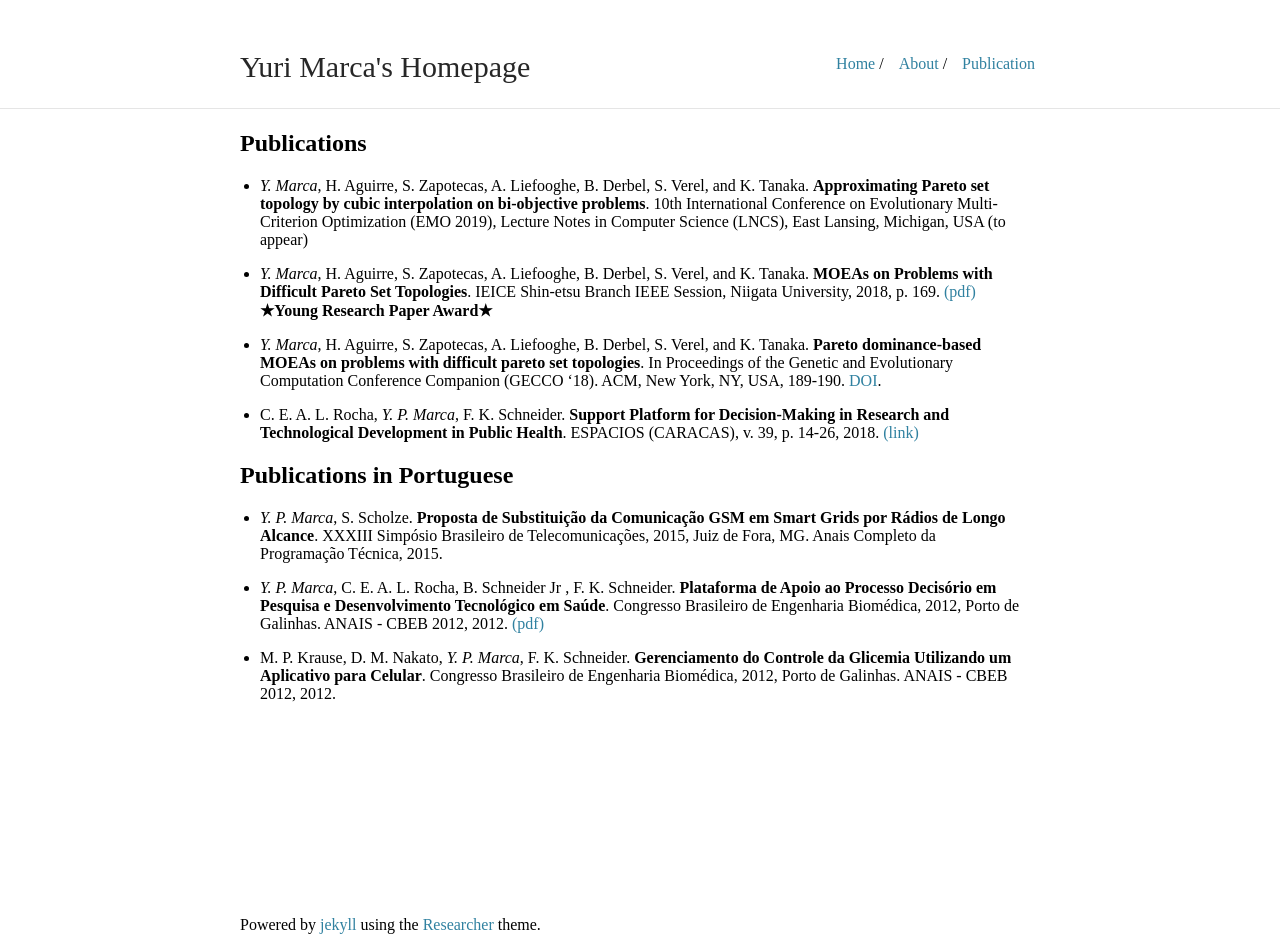
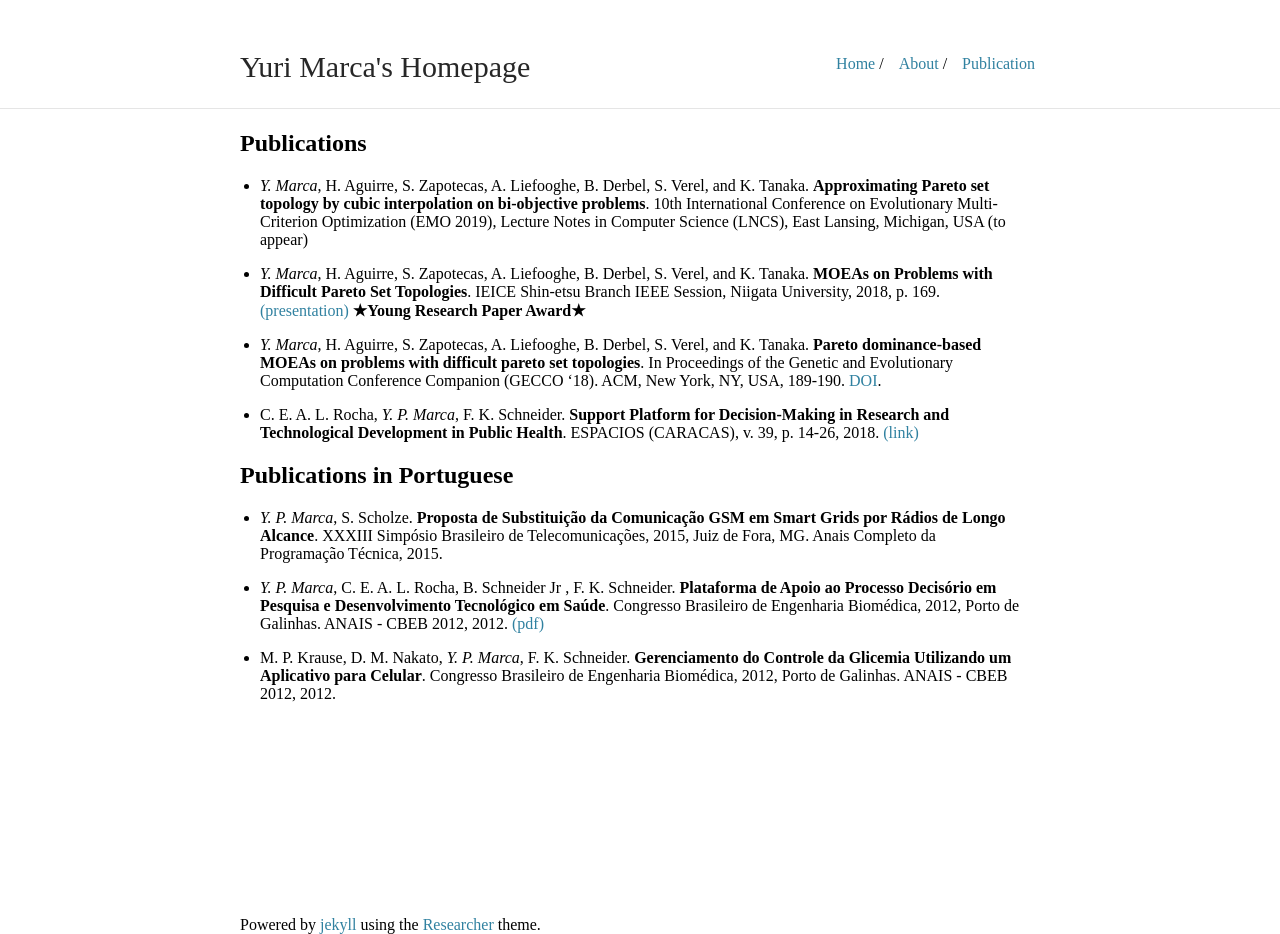
Before and after one commit to yurimarca/yurimarca.github.io, a Jekyll site: the page built from publication.md, in a window 1280 px wide. Built offline with Jekyll 4.4.1, drawn with Linux system fonts in a browser that asks for light colours.

Commit message:
change publication.md

```diff
--- a/publication.md
+++ b/publication.md
@@ -8,7 +8,7 @@
 
 * _Y. Marca_, H. Aguirre, S. Zapotecas, A. Liefooghe, B. Derbel, S. Verel, and K. Tanaka. **Approximating Pareto set topology by cubic interpolation on bi-objective problems**. 10th International Conference on Evolutionary Multi-Criterion Optimization (EMO 2019), Lecture Notes in Computer Science (LNCS), East Lansing, Michigan, USA (to appear)
 
-* _Y. Marca_, H. Aguirre, S. Zapotecas, A. Liefooghe, B. Derbel, S. Verel, and K. Tanaka. **MOEAs on Problems with Difficult Pareto Set Topologies**. IEICE Shin-etsu Branch IEEE Session, Niigata University, 2018, p. 169. [(pdf)](pdf/shinestu2018.pdf) **★Young Research Paper Award★**
+* _Y. Marca_, H. Aguirre, S. Zapotecas, A. Liefooghe, B. Derbel, S. Verel, and K. Tanaka. **MOEAs on Problems with Difficult Pareto Set Topologies**. IEICE Shin-etsu Branch IEEE Session, Niigata University, 2018, p. 169. [(presentation)](pdf/shinetu2018.pdf) **★Young Research Paper Award★**
 
 *  _Y. Marca_, H. Aguirre, S. Zapotecas, A. Liefooghe, B. Derbel, S. Verel, and K. Tanaka. **Pareto dominance-based MOEAs on problems with difficult pareto set topologies**. In Proceedings of the Genetic and Evolutionary Computation Conference Companion (GECCO '18). ACM, New York, NY, USA, 189-190. [DOI](https://doi.org/10.1145/3205651.3205746).
 
```
Also changed, not shown: 2 other files.
